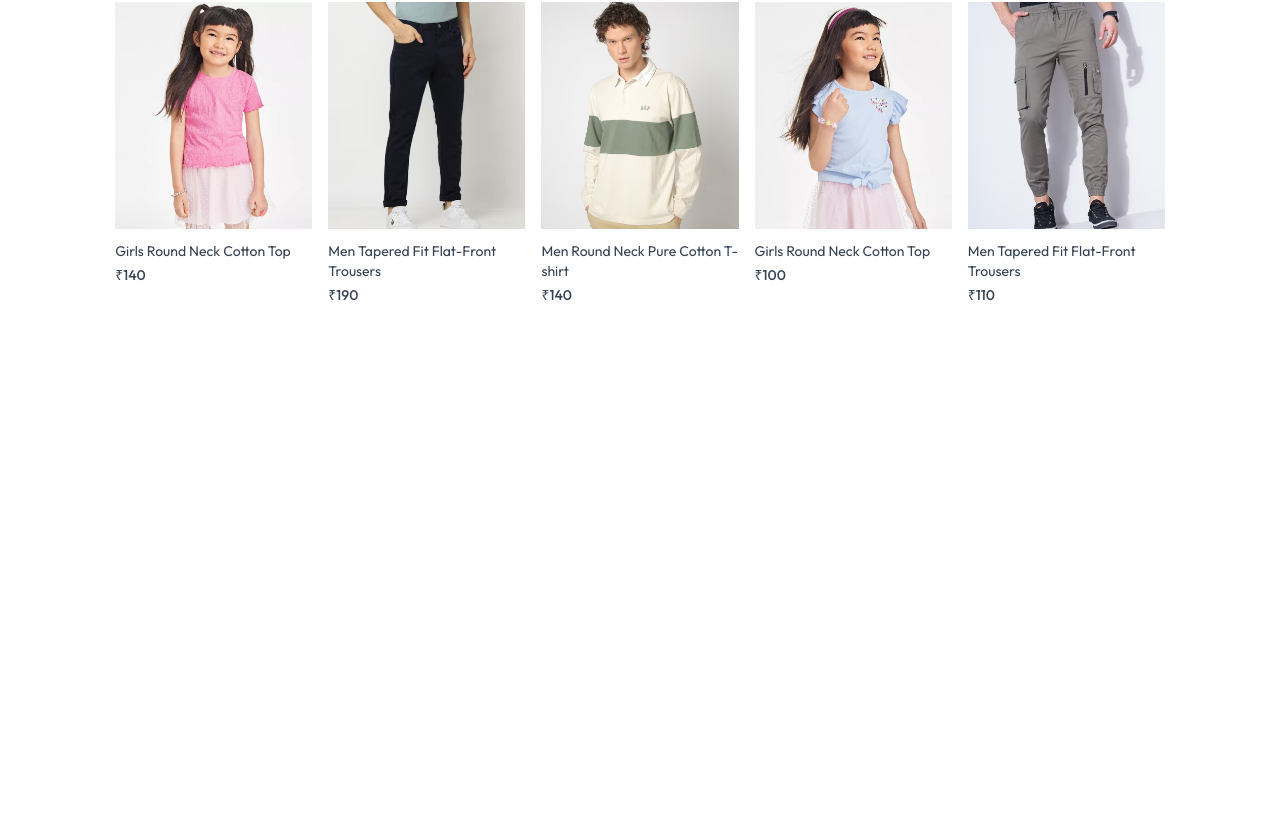
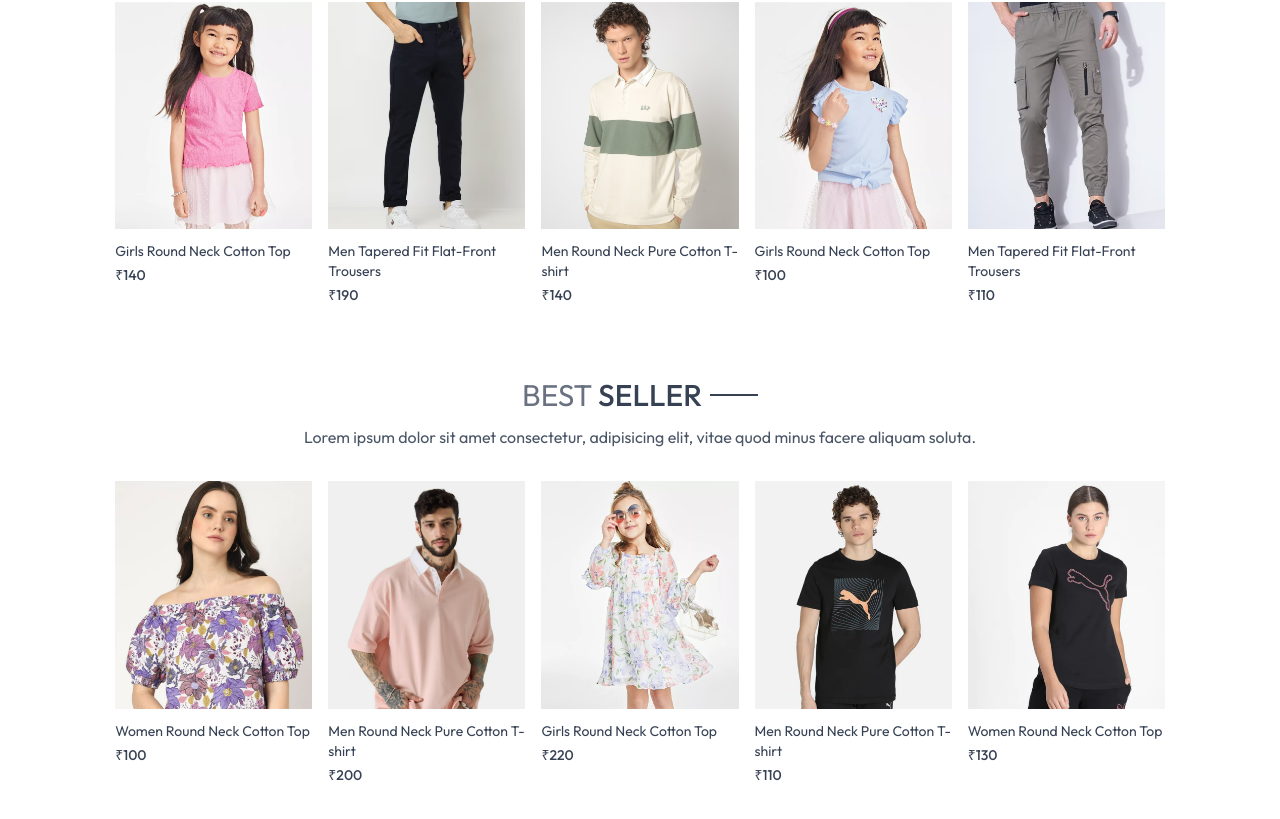
Before and after one commit to tejendrasinh51/Velvara, a React (Vite) app in the folder frontend/: page / in a window 1280 px wide. Shown: the part 962-1781 px from the top of the page. Before the commit the page ends 1307 px from the top, so only its background shows below. Built offline with nearby package versions, Linux system fonts and the light colour scheme.

Commit message:
Best Seller Added

```diff
--- /dev/null
+++ b/frontend/src/components/BestSeller.jsx
@@ -0,0 +1,39 @@
+import React, { useContext, useEffect, useState } from 'react'
+import { ShopContext } from '../context/ShopContext'
+import ProductItem from './ProductItem';
+import Title from './Title';
+
+const BestSeller = () => {
+
+    const {products} = useContext(ShopContext);
+    const [bestSeller, setBestSeller] = useState([]);
+
+    useEffect(()=> {
+        const bestProduct = products.filter((item) => (item.bestseller));
+        setBestSeller(bestProduct.slice(0,5));
+    },[])
+
+  return (
+    <div className='my-10'>
+      <div className='text-center text-3xl py-8'>
+            <Title text1={'BEST'} text2={'SELLER'}/>
+            <p className='w-3/4 m-auto text-xs sm:text-sm md:text-base text-gray-600'>Lorem ipsum dolor sit amet consectetur, adipisicing elit, vitae quod minus facere aliquam soluta.</p>
+      </div>
+
+        <div className='grid grid-cols-2 sm:grid-cols-3 md:grid-cols-4 lg:grid-cols-5 gap-4 gap-y-6'>
+         {
+            bestSeller.map((item, index) => (
+                <ProductItem key={index}
+                             id={item._id}
+                             name={item.name}
+                             image={item.image}
+                             price={item.price}
+            />))
+         }
+        </div>
+
+    </div>
+  )
+}
+
+export default BestSeller
--- a/frontend/src/components/Navbar.jsx
+++ b/frontend/src/components/Navbar.jsx
@@ -8,9 +8,9 @@
   return (
     <div className='flex justify-between items-center py-5 font-medium'>
 
-    <NavLink to='/'>
+    <a href='/'>
         <img src={assets.logo} className='w-36 cursor-pointer' alt="logo" />
-    </NavLink>
+    </a>
 
     <ul className='hidden sm:flex gap-5 text-sm text-gray-700'>
 
--- a/frontend/src/index.css
+++ b/frontend/src/index.css
@@ -14,3 +14,11 @@
   font-weight: 400;
   font-style: normal;
 }
+
+@media (max-width:640px)
+{
+  a.active {
+    background-color: black;
+    color: white;
+  }
+}
--- a/frontend/src/pages/Home.jsx
+++ b/frontend/src/pages/Home.jsx
@@ -1,12 +1,14 @@
 import React from 'react'
 import Hero from '../components/Hero'
 import LatestCollection from '../components/LatestCollection'
+import BestSeller from '../components/BestSeller'
 
 const Home = () => {
   return (
     <div>
       <Hero/>
       <LatestCollection/>
+      <BestSeller/>
     </div>
   )
 }
--- a/frontend/vite.config.js
+++ b/frontend/vite.config.js
@@ -4,7 +4,7 @@
 
 // https://vite.dev/config/
 export default defineConfig({
-  base: '/Velvara/',
+  base: '/',
   plugins: [react(),
     tailwindcss(),
   ],
```
